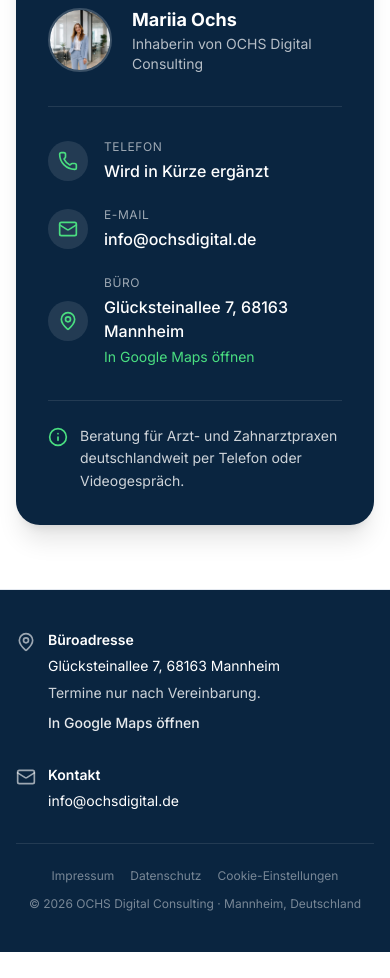
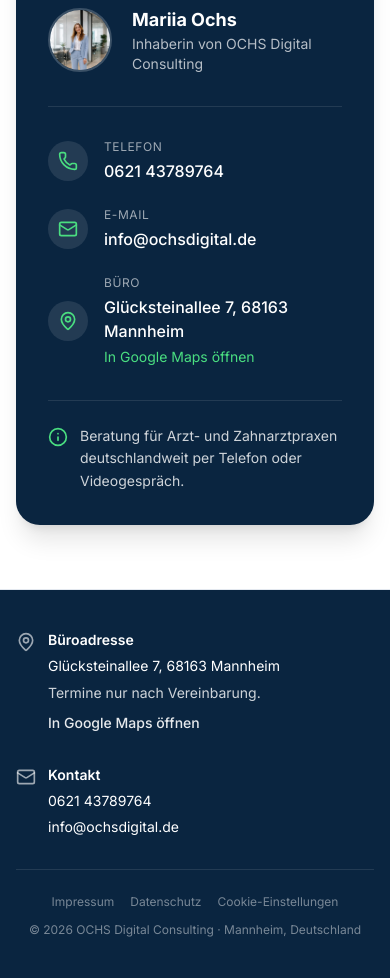
Before and after one commit to martinochs/ochs-werbeagentur, a Next.js app: page /ueber-uns in a window 390 px wide. Shown: the part 6860-7838 px from the top of the page. Before the commit the page ends 7812 px from the top, so only its background shows below. Built offline with nearby package versions, Linux system fonts and the light colour scheme; no server answers.

Commit message:
feat: show Mannheim phone number in header, footer and legal pages
Co-authored-by: Cursor <cursoragent@cursor.com>

```diff
--- a/app/impressum/page.tsx
+++ b/app/impressum/page.tsx
@@ -29,9 +29,15 @@ export default function ImpressumPage() {
 
               <h2 className="mt-8 text-xl font-bold text-navy">Kontakt</h2>
               <p className="mt-2">
-                {siteConfig.phoneDisplay && (
+                {siteConfig.phone && siteConfig.phoneDisplay && (
                   <>
-                    Telefon: {siteConfig.phoneDisplay}
+                    Telefon:{" "}
+                    <a
+                      href={`tel:${siteConfig.phone.replace(/\s/g, "")}`}
+                      className="text-navy underline-offset-2 hover:underline"
+                    >
+                      {siteConfig.phoneDisplay}
+                    </a>
                     <br />
                   </>
                 )}
--- a/app/ueber-uns/page.tsx
+++ b/app/ueber-uns/page.tsx
@@ -262,7 +262,16 @@ export default function UeberUnsPage() {
                     </div>
                     <div>
                       <p className="text-xs text-white/60 uppercase tracking-wider mb-1">Telefon</p>
-                      <p className="text-base font-medium">{siteConfig.phoneDisplay || "Wird in Kürze ergänzt"}</p>
+                      {siteConfig.phone && siteConfig.phoneDisplay ? (
+                        <a
+                          href={`tel:${siteConfig.phone.replace(/\s/g, "")}`}
+                          className="text-base font-medium hover:underline"
+                        >
+                          {siteConfig.phoneDisplay}
+                        </a>
+                      ) : (
+                        <p className="text-base font-medium">Wird in Kürze ergänzt</p>
+                      )}
                     </div>
                   </div>
 
--- a/components/Footer.tsx
+++ b/components/Footer.tsx
@@ -4,7 +4,7 @@ import { CookieSettingsButton } from "@/components/cookie-consent/CookieSettings
 import { formatAddress, mapsUrl, siteConfig } from "@/lib/seo/config";
 
 export function Footer() {
-  const { name, email } = siteConfig;
+  const { name, email, phone, phoneDisplay } = siteConfig;
 
   return (
     <footer id="footer" className="scroll-mt-28 border-t border-border bg-navy text-white">
@@ -29,11 +29,22 @@ export function Footer() {
             </div>
           </div>
 
-          {email && (
+          {(email || (phone && phoneDisplay)) && (
             <div className="flex items-start gap-3 text-sm text-white/80">
               <Mail className="mt-0.5 h-5 w-5 shrink-0 text-white/60" aria-hidden="true" />
               <div>
                 <strong className="font-semibold text-white">Kontakt</strong>
+                {phone && phoneDisplay && (
+                  <p className="mt-1.5">
+                    <a
+                      href={`tel:${phone.replace(/\s/g, "")}`}
+                      className="text-white underline-offset-2 hover:underline"
+                    >
+                      {phoneDisplay}
+                    </a>
+                  </p>
+                )}
+                {email && (
                   <p className="mt-1.5">
                     <a
                       href={`mailto:${email}`}
@@ -42,6 +53,7 @@ export function Footer() {
                       {email}
                     </a>
                   </p>
+                )}
               </div>
             </div>
           )}
--- a/components/Header.tsx
+++ b/components/Header.tsx
@@ -177,6 +177,16 @@ export function Header() {
                 )}
               </div>
             ))}
+            {siteConfig.phone && siteConfig.phoneDisplay && (
+              <a
+                href={`tel:${siteConfig.phone.replace(/\s/g, "")}`}
+                className="mt-2 flex items-center gap-1.5 text-sm font-medium text-navy"
+                onClick={() => setOpen(false)}
+              >
+                <Phone className="h-4 w-4" aria-hidden="true" />
+                {siteConfig.phoneDisplay}
+              </a>
+            )}
             <Link
               href="/praxisanalyse"
               className="btn-primary mt-2 text-center"
--- a/lib/seo/config.ts
+++ b/lib/seo/config.ts
@@ -41,8 +41,8 @@ export const siteConfig: SiteConfig = {
     "Webdesign für Arzt- und Zahnarztpraxen in Mannheim: Moderne Praxis-Websites mit Einbindung bestehender Terminbuchungssysteme, Google Ads und persönlicher Betreuung durch Mariia Ochs — kostenlose Website-Analyse.",
   url: process.env.NEXT_PUBLIC_SITE_URL ?? "https://ochs-digital-consulting.vercel.app",
   locale: "de_DE",
-  phone: null,
-  phoneDisplay: null,
+  phone: "+4962143789764",
+  phoneDisplay: "0621 43789764",
   email: "info@ochsdigital.de",
   address: {
     street: "Glücksteinallee 7",
```
Lines whose indentation alone changed are shown as unchanged.
